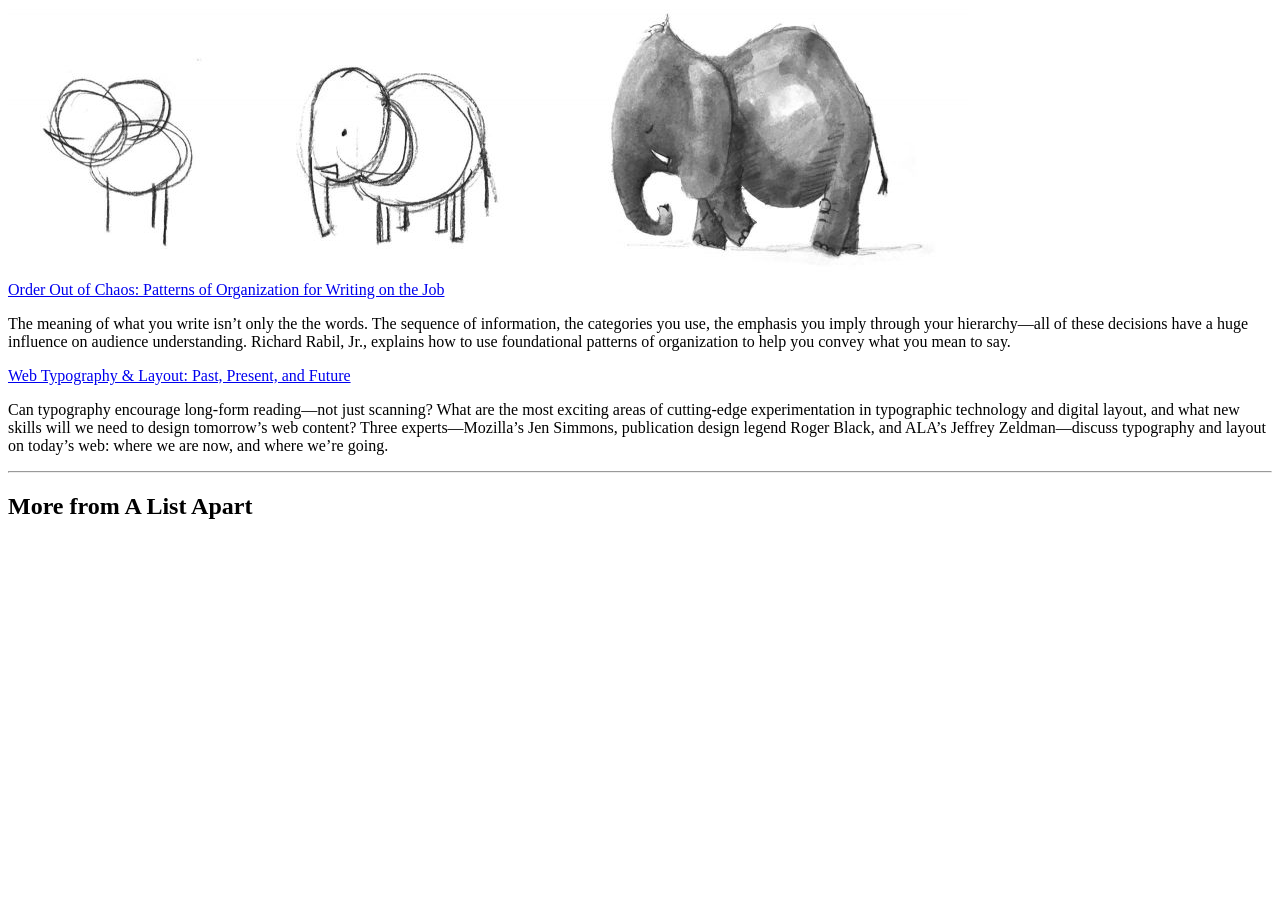
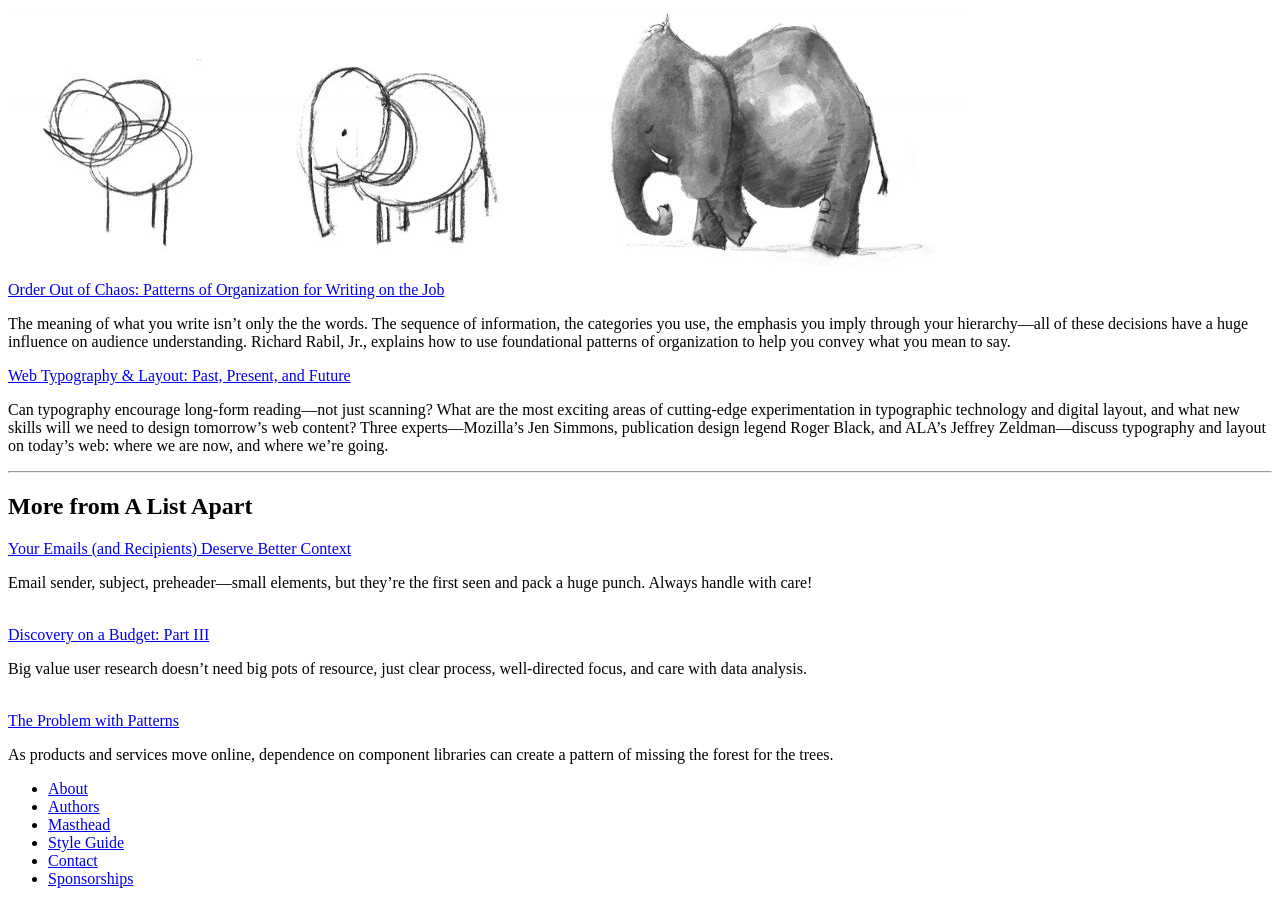
Before and after one commit to grahamspencer1/html_test, a plain HTML site: page index.html in a window 1280 px wide. Shown: the part 167-1071 px from the top of the page. Before the commit the page ends 800 px from the top, so only its background shows below. Drawn offline with Linux system fonts and the light colour scheme.

Commit message:
bare bones edition

```diff
--- a/index.html
+++ b/index.html
@@ -17,6 +17,7 @@
     </header>
 
     <main>
+      <div class="primary">
         <h1>A List Apart</h1>
         <img src="order-out-of-chaos-full_960_276_81.jpg">
         <article>
@@ -27,12 +28,32 @@
           <a href="#">Web Typography & Layout: Past, Present, and Future</a>
           <p>Can typography encourage long-form reading—not just scanning? What are the most exciting areas of cutting-edge experimentation in typographic technology and digital layout, and what new skills will we need to design tomorrow’s web content? Three experts—Mozilla’s Jen Simmons, publication design legend Roger Black, and ALA’s Jeffrey Zeldman—discuss typography and layout on today’s web: where we are now, and where we’re going.</p>
         </article>
+      </div>
       <hr>
       <h2>More from A List Apart</h2>
+      <div class="secondary">
+        <a href="#">Your Emails (and Recipients) Deserve Better Context</a>
+        <p>Email sender, subject, preheader—small elements, but they’re the first seen and pack a huge punch. Always handle with care!</p>
+        <br>
+        <a href="#">Discovery on a Budget: Part III</a>
+        <p>Big value user research doesn’t need big pots of resource, just clear process, well-directed focus, and care with data analysis.</p>
+        <br>
+        <a href="#">The Problem with Patterns</a>
+        <p>As products and services move online, dependence on component libraries can create a pattern of missing the forest for the trees.</p>
+      </div>
     </main>
 
     <footer>
-
+      <nav>
+        <ul>
+          <li><a href="#">About</a></li>
+          <li><a href="#">Authors</a></li>
+          <li><a href="#">Masthead</a></li>
+          <li><a href="#">Style Guide</a></li>
+          <li><a href="#">Contact</a></li>
+          <li><a href="#">Sponsorships</a></li>
+        </ul>
+      </nav>
     </footer>
   </body>
 </html>
```
Lines whose indentation alone changed are shown as unchanged.
